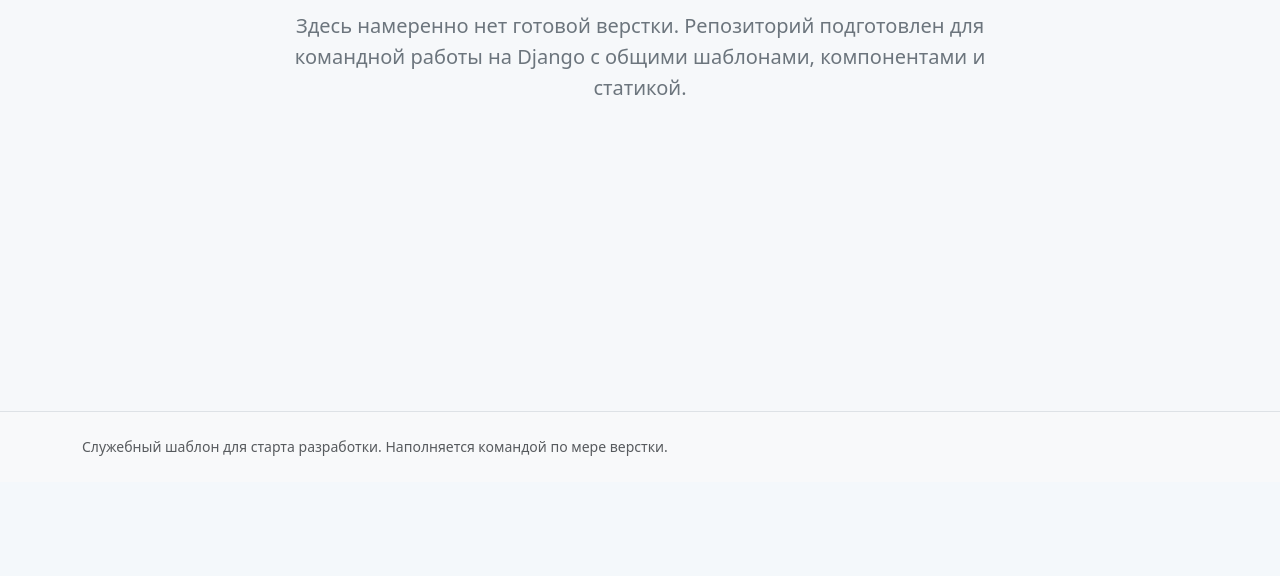
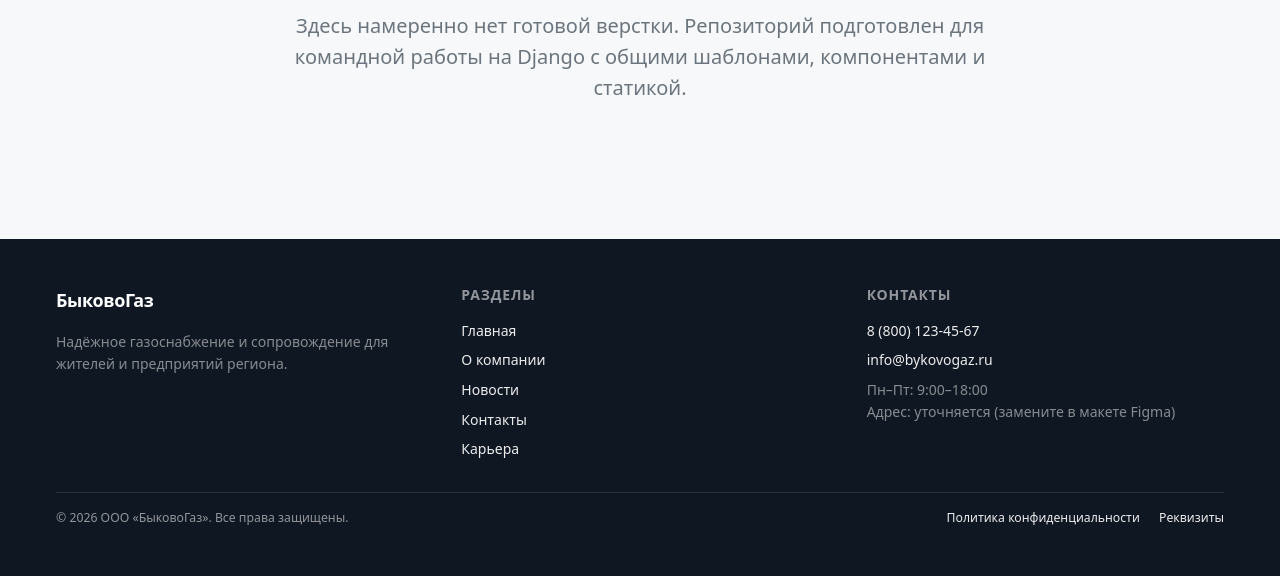
Before and after one commit to vesker034/BYKOVOGAZ, a Django app: page / in a window 1280 px wide. Shown: the part 318-894 px from the top of the page. Before the commit the page ends 774 px from the top, so only its background shows below. Run offline with Django 5.2, Linux system fonts and the light colour scheme.

Commit message:
feat(templates): add site footer
Made-with: Cursor

```diff
--- a/templates/components/footer.html
+++ b/templates/components/footer.html
@@ -1,7 +1,49 @@
-<footer class="border-top bg-light">
-    <div class="container py-4">
-        <p class="mb-0 small text-body-secondary">
-            Служебный шаблон для старта разработки. Наполняется командой по мере верстки.
-        </p>
+<footer class="site-footer">
+    <div class="site-container py-5">
+        <div class="row g-5">
+            <div class="col-lg-4">
+                <p class="site-footer__brand mb-3">БыковоГаз</p>
+                <p class="mb-0 text-white-50">
+                    Надёжное газоснабжение и сопровождение для жителей и предприятий региона.
+                </p>
+            </div>
+            <div class="col-sm-6 col-lg-4">
+                <h2 class="site-footer__section-title">Разделы</h2>
+                <ul class="site-footer__list">
+                    <li><a href="{% url 'main:home' %}">Главная</a></li>
+                    <li><a href="#">О компании</a></li>
+                    <li><a href="#">Новости</a></li>
+                    <li><a href="#">Контакты</a></li>
+                    <li><a href="#">Карьера</a></li>
+                </ul>
+            </div>
+            <div class="col-sm-6 col-lg-4">
+                <h2 class="site-footer__section-title">Контакты</h2>
+                <div class="site-footer__contacts">
+                    <p class="mb-2">
+                        <a href="tel:+78001234567">8 (800) 123-45-67</a>
+                    </p>
+                    <p class="mb-2">
+                        <a href="mailto:info@bykovogaz.ru">info@bykovogaz.ru</a>
+                    </p>
+                    <p class="mb-0 text-white-50">
+                        Пн–Пт: 9:00–18:00<br />
+                        Адрес: уточняется (замените в макете Figma)
+                    </p>
+                </div>
+            </div>
+        </div>
+
+        <div class="site-footer__bottom small">
+            <div class="row align-items-center gy-2">
+                <div class="col-md-6">
+                    © {% now "Y" %} ООО «БыковоГаз». Все права защищены.
+                </div>
+                <div class="col-md-6 text-md-end">
+                    <a href="#" class="me-3">Политика конфиденциальности</a>
+                    <a href="#">Реквизиты</a>
+                </div>
+            </div>
+        </div>
     </div>
 </footer>
```
